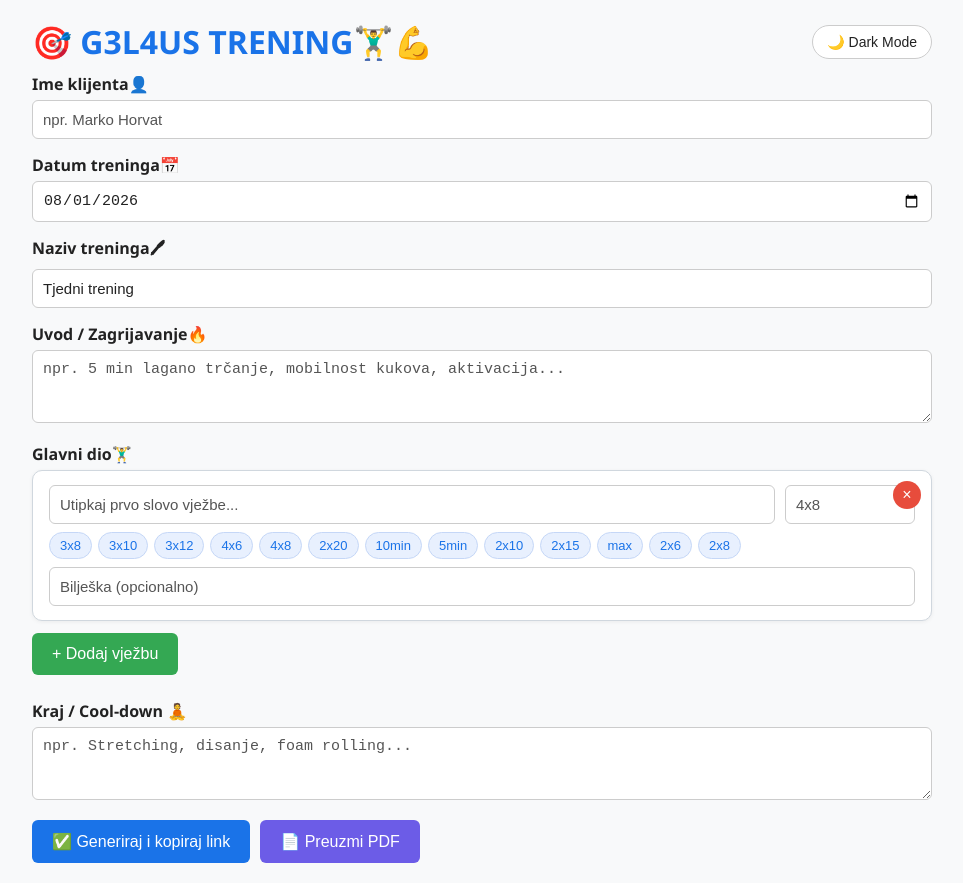
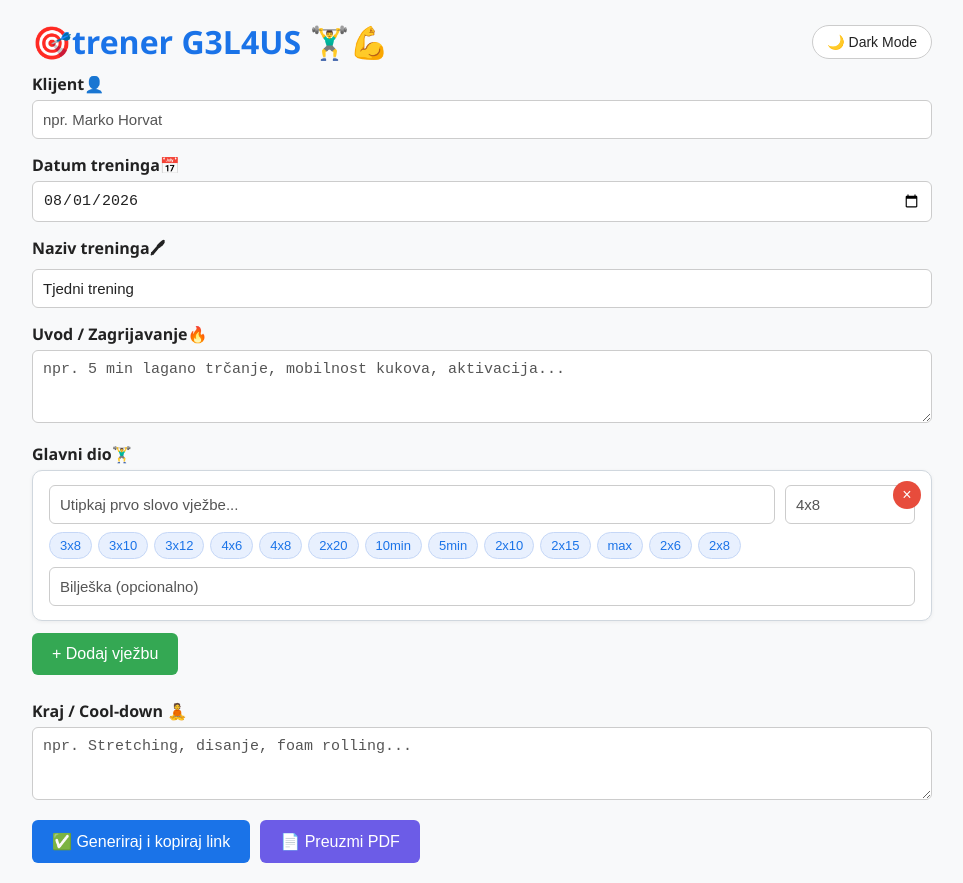
Before and after one commit to zelimvjezbat-alt/fitnes.zdravlje, a plain HTML site: page index.html in a window 1280 px wide. Shown: the whole page, without its empty margins (158-1121 px from the left). Drawn offline with Linux system fonts and the light colour scheme.

Commit message:
Update index.html

```diff
--- a/index.html
+++ b/index.html
@@ -250,7 +250,7 @@
 </head>
 <body>
   <div class="header-row">
-    <h1 style="margin:0;">🎯 G3L4US TRENING🏋️‍♂️💪</h1>
+    <h1 style="margin:0;">🎯trener G3L4US 🏋️‍♂️💪</h1>
     <button class="theme-toggle" onclick="toggleTheme()" id="themeBtn">
       🌙 Dark Mode
     </button>
@@ -258,7 +258,7 @@
 
   <div>
     <div class="form-group">
-      <label>Ime klijenta👤</label>
+      <label>Klijent👤</label>
       <input type="text" id="clientName" placeholder="npr. Marko Horvat">
     </div>
 
```
